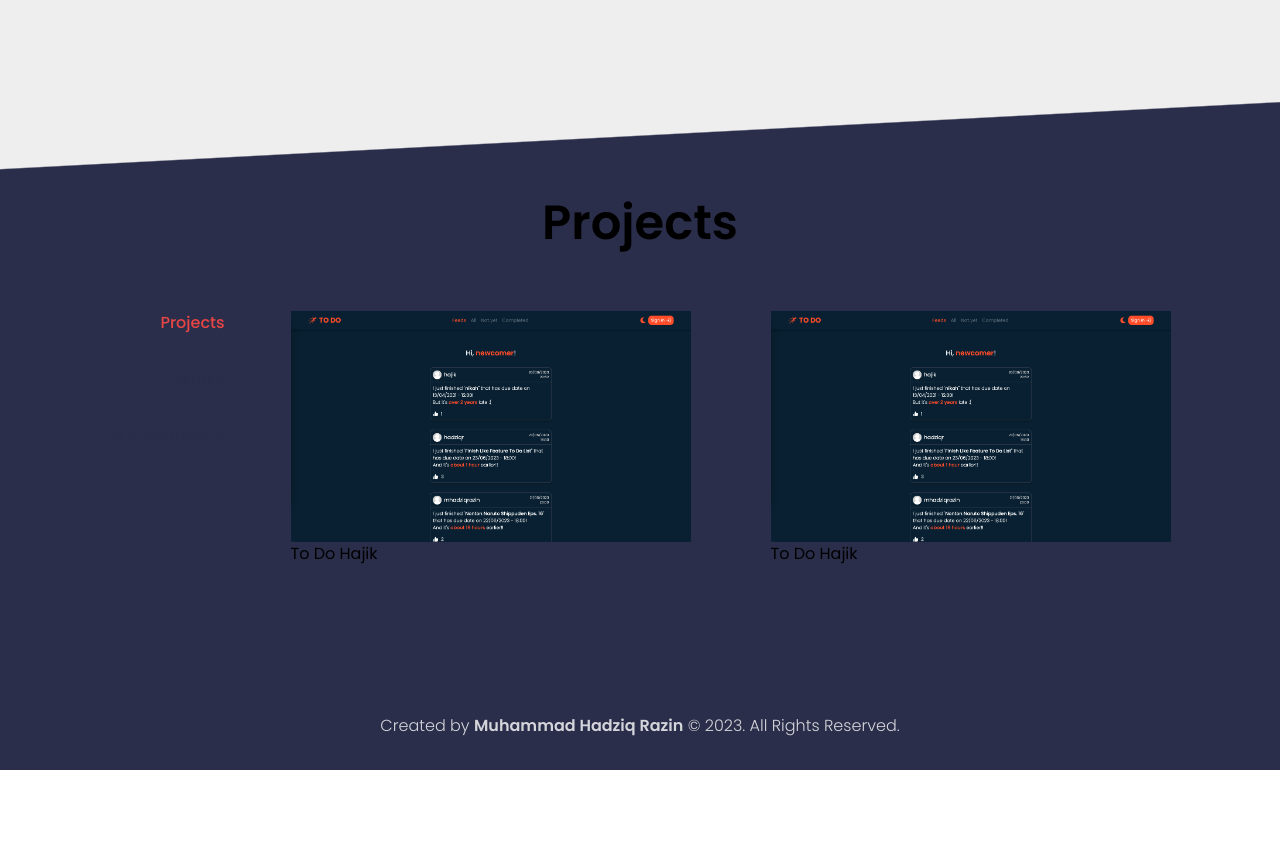
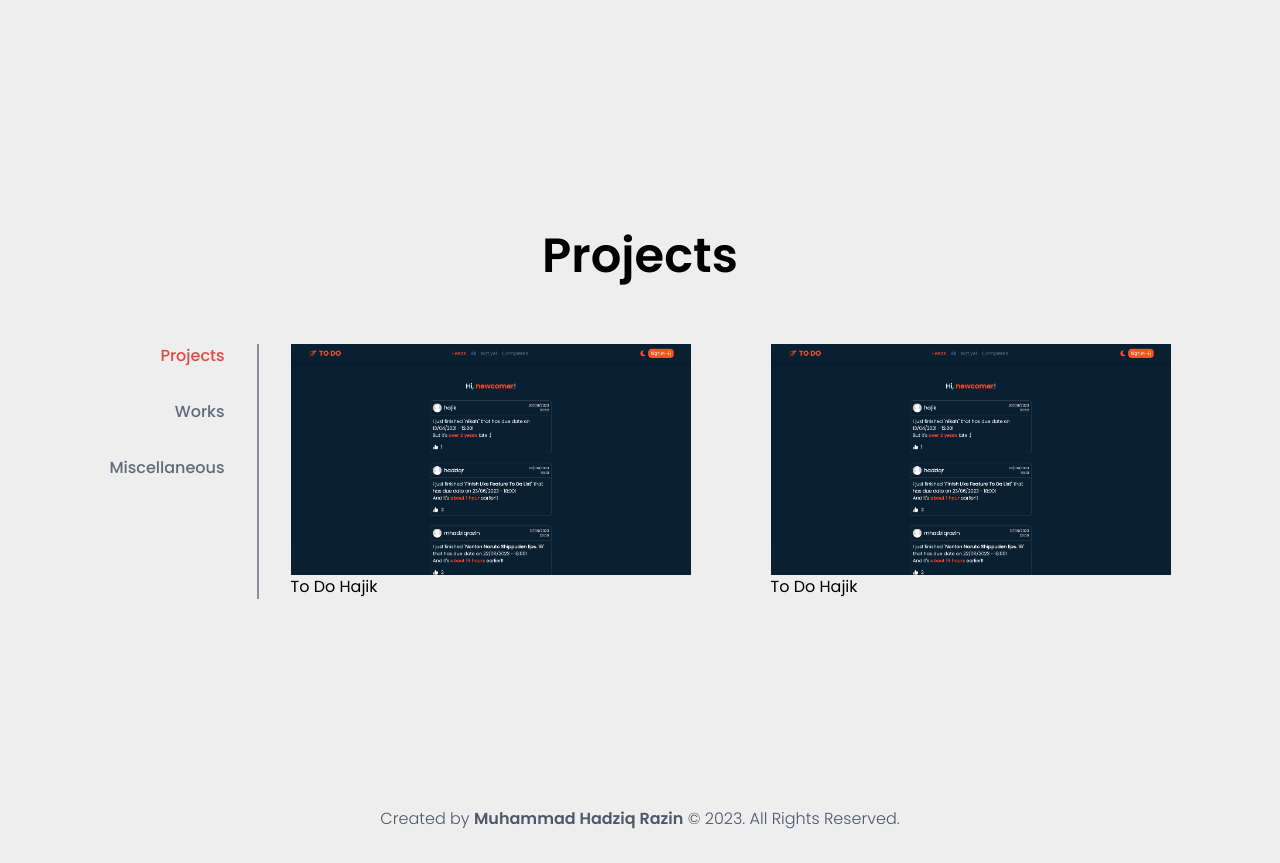
Before and after one commit to mhadziqrazin/hadziqrazin, a SvelteKit app: page / in a window 1280 px wide. Shown: the part 500-1363 px from the top of the page. Before the commit the page ends 1270 px from the top, so only its background shows below. Built offline with nearby package versions, Linux system fonts and the light colour scheme; some icons are missing.

Commit message:
style: remove diagonal bg

```diff
--- a/src/app.css
+++ b/src/app.css
@@ -4,5 +4,6 @@
 
 body {
   font-family: 'Poppins', sans-serif;
-  background: linear-gradient(177deg, rgba(238,238,238,1) 50%, rgba(43,46,74,1) 50.1%);
+  --tw-bg-opacity: 1;
+  background-color: rgb(238 238 238 / var(--tw-bg-opacity));
 }
--- a/src/routes/+page.svelte
+++ b/src/routes/+page.svelte
@@ -11,14 +11,12 @@
   <meta name="keywords" content="muhammad hadziq razin, muhammad, hadziq, razin, hajik, ojin" />
 </svelte:head>
 
-<div class="relative flex flex-col items-center pt-[20vh] gap-[20vh]">
+<div class="relative flex flex-col items-center py-[20vh] gap-[20vh]">
   <About />
-  <div class="relative w-full h-full py-[calc(50vw*0.0524)] before:bg-dark before:w-full before:h-full before:absolute before:-z-50 before:-skew-y-3 -translate-y-[calc(100vw*0.0524)]">
-    <Showcase />
-  </div>
+  <Showcase />
 
   <div class="absolute bottom-0 py-8">
-    <p class="text-[0.5rem] lg:text-base font-light text-white/80">
+    <p class="text-[0.5rem] lg:text-base font-light text-dark/80">
       Created by <span class="font-semibold">Muhammad Hadziq Razin</span> &copy; 2023. All Rights Reserved.
     </p>
   </div>
```
